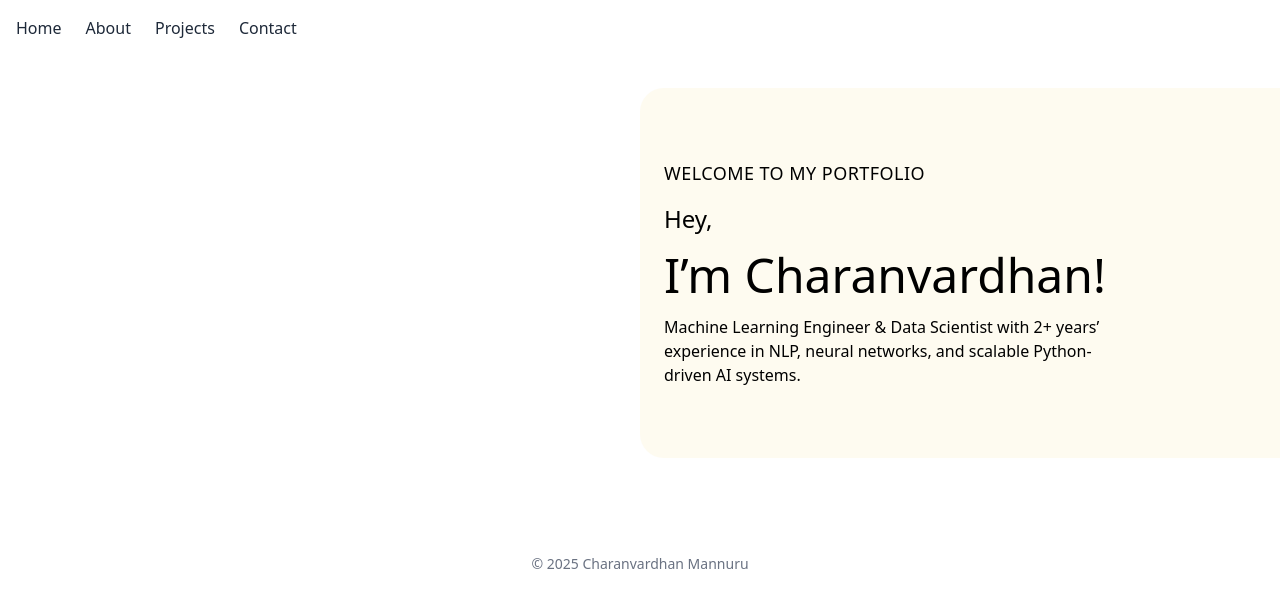
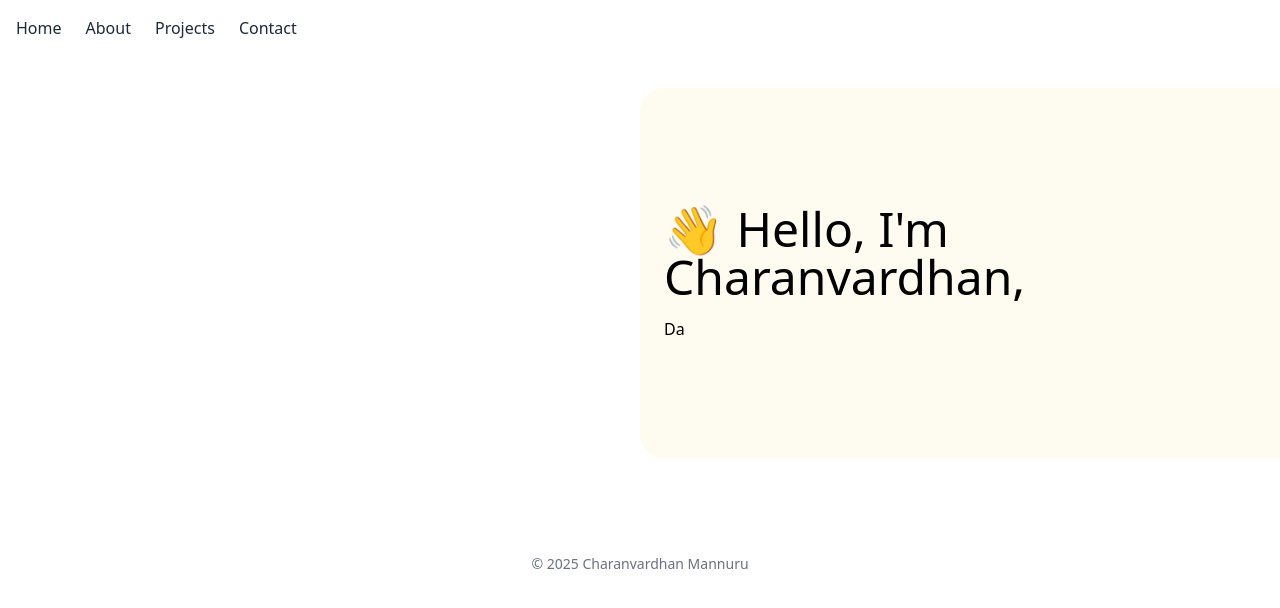
Before and after one commit to Charanvardhan/Portfolio, a Next.js app: page / in a window 1280 px wide. Shown: the top 608 px of the page. Built offline with nearby package versions, Linux system fonts and the light colour scheme.

Commit message:
added animated roles

```diff
--- a/src/app/page.tsx
+++ b/src/app/page.tsx
@@ -1,7 +1,54 @@
 // src/app/page.tsx
 "use client"
 
+import { useState, useEffect } from "react"
 import Link from "next/link"
+
+// 1. Define your rotating roles
+const roles = [
+  "Machine Learning Engineer",
+  "Data Science Intern",
+  "Gradeuate Research Assistant",
+  "Graduate Teachuing Assistant",
+]
+
+// 2. Simple Typewriter component (JS only)
+function Typewriter({ words, typingSpeed = 100, deletingSpeed = 50, pauseTime = 1500 }) {
+  const [text, setText] = useState("")
+  const [wordIndex, setWordIndex] = useState(0)
+  const [isDeleting, setIsDeleting] = useState(false)
+
+  useEffect(() => {
+    const currentWord = words[wordIndex]
+    let timeout
+
+    if (!isDeleting && text.length < currentWord.length) {
+      // typing mode
+      timeout = setTimeout(
+        () => setText(currentWord.slice(0, text.length + 1)),
+        typingSpeed
+      )
+    } else if (isDeleting && text.length > 0) {
+      // deleting mode
+      timeout = setTimeout(
+        () => setText(currentWord.slice(0, text.length - 1)),
+        deletingSpeed
+      )
+    } else {
+      // pause, then toggle delete or advance
+      if (!isDeleting) {
+        timeout = setTimeout(() => setIsDeleting(true), pauseTime)
+      } else {
+        setIsDeleting(false)
+        setWordIndex((idx) => (idx + 1) % words.length)
+      }
+    }
+
+    return () => clearTimeout(timeout)
+  }, [text, isDeleting, wordIndex, words, typingSpeed, deletingSpeed, pauseTime])
+
+  return <p className="text-base text-secondary">{text}&nbsp;</p>
+}
 
 export default function HomePage() {
   return (
@@ -24,17 +71,17 @@ export default function HomePage() {
       {/* <div className="absolute inset-0 bg-black/5" /> */}
 
       {/* content */}
-      <div className="relative z-10 container mx-auto px-6 lg:px-20">
-        <div className="max-w-md text-left text-white space-y-4">
-          <h3 className="text-lg text-black uppercase tracking-wide">
-          Welcome to my portfolio
-          </h3>
-        <h2 className="text-2xl text-primary text-black">Hey,</h2>
-        <h1 className="font-playfair text-5xl text-secondary text-black">I’m Charanvardhan!</h1>
-          <p className="text-base text-black">
-            Machine Learning Engineer & Data Scientist with 2+ years’ experience
-            in NLP, neural networks, and scalable Python-driven AI systems.
-          </p>
+      <div className="relative z-10 w-full px-6 sm:px-20">
+        <div className="max-w-md text-left space-y-4 text-black">
+          {/* Greeting */}
+          <h2 className="text-5xl text-primary">
+            👋 Hello, I'm Charanvardhan,
+          </h2>
+
+          {/* Typed roles */}
+          <Typewriter words={roles} />
+
+          {/* CTAs (optional) */}
         </div>
       </div>
     </section>
```
